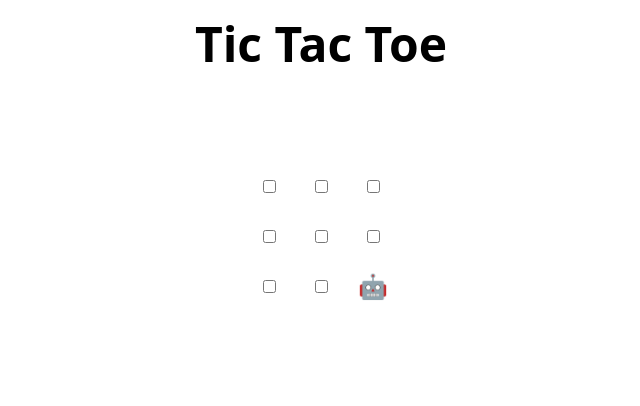
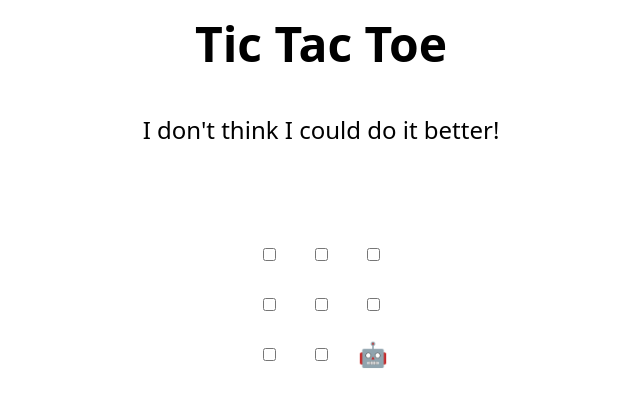
Before and after one commit to leonardosf98/skills-review-pull-requests, a plain HTML site: page index.html in a window 1280 px wide. Shown: the whole page, without its empty margins (319-959 px from the left). Drawn offline with Linux system fonts and the light colour scheme.

Commit message:
Update index.html

```diff
--- a/index.html
+++ b/index.html
@@ -44,6 +44,7 @@
     <td><input type="checkbox" /></td>
     <td><input type="checkbox" /></td>
     <td><input type="checkbox" /></td>
+I don't think I could do it better!
   </tr>
 </table>
 
```
